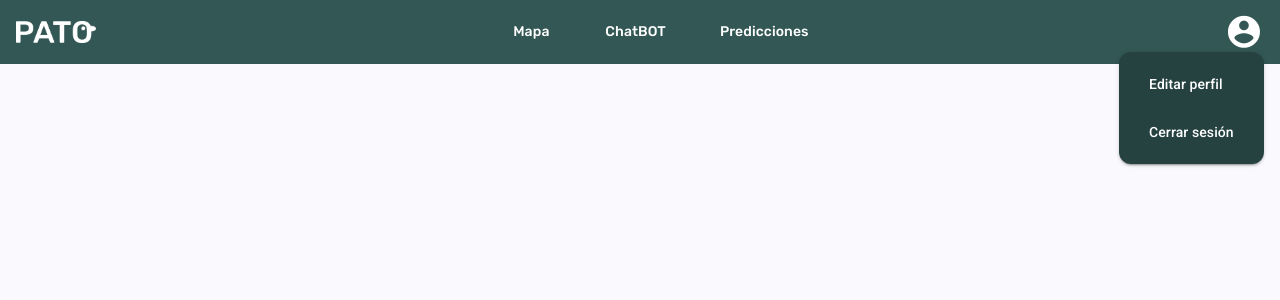
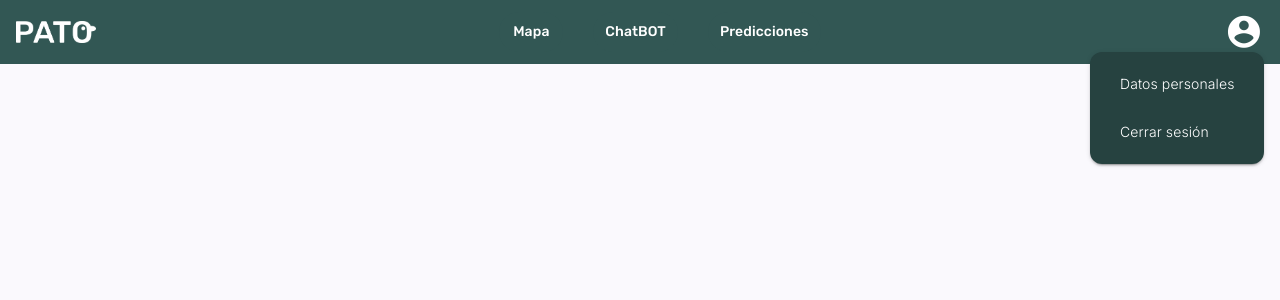
Before and after one commit to CrisDuar/PATO-web-client, an Angular app: page / in a window 1280 px wide. Both pictures are taken after a click on the button 1244 px from the left and 32 px from the top of the page. Shown: the top 300 px of the page. Built offline with nearby package versions, Linux system fonts and the light colour scheme.

Commit message:
feat: Menu update Edit profile

```diff
--- a/package.json
+++ b/package.json
@@ -21,8 +21,8 @@
     "@angular/platform-browser": "^22.1.0",
     "@angular/platform-server": "^22.1.0",
     "@angular/router": "^22.1.0",
-    "@angular/ssr": "^22.1.3",
-    "express": "^5.1.0",
+    "@angular/ssr": "^22.1.4",
+    "express": "^5.2.1",
     "rxjs": "~7.8.0",
     "tslib": "^2.3.0"
   },
--- /dev/null
+++ b/src/app/components/edit-profile/edit-profile.css
@@ -0,0 +1,20 @@
+.tittle-bar {
+    display: flex;
+    align-items: center;
+    justify-content: space-between;
+    width: 100%;
+    padding: 8px 20px 8px 20px;
+
+    .title {
+        margin: 0;
+        padding: 0;
+        line-height: 1;
+        display: inline-block;
+    }
+
+}
+
+mat-dialog-content {
+    padding-top: 0 !important;
+    margin-top: 0 !important;
+}
--- /dev/null
+++ b/src/app/components/edit-profile/edit-profile.html
@@ -0,0 +1,27 @@
+<div>
+    <div class="tittle-bar">
+        <h2 mat-dialog-title cdkFocusInitial class="tittle">Datos personales</h2>
+        <button mat-icon-button mat-dialog-close aria-label="Cerrar ventana">
+            <mat-icon >close</mat-icon>
+        </button>
+    </div>
+    <mat-dialog-content>
+        <mat-action-list class="list-edit-profile">
+            <button mat-list-item>
+                <mat-icon matListItemIcon>assignment_ind</mat-icon>
+                <div matListItemTitle class="item-title">Nombre</div>
+                <div matListItemLine class="item-value">Daryl Dixon</div>
+            </button>
+            <button mat-list-item>
+                <mat-icon matListItemIcon>email</mat-icon>
+                <div matListItemTitle class="item-title">Correo</div>
+                <div matListItemLine class="item-value">ilovetheouls@gmail.com</div>
+            </button>
+            <button mat-list-item>
+                <mat-icon matListItemIcon>vpn_key</mat-icon>
+                <div matListItemTitle class="item-title">Contraseña</div>
+                <div matListItemLine class="item-value">********</div>
+            </button>
+        </mat-action-list>
+    </mat-dialog-content>
+</div>
--- /dev/null
+++ b/src/app/components/edit-profile/edit-profile.ts
@@ -0,0 +1,41 @@
+import { Component, inject, model, signal } from '@angular/core';
+import { FormsModule } from '@angular/forms';
+import { MatButtonModule } from '@angular/material/button';
+import {MatIconModule} from '@angular/material/icon';
+import {
+  MAT_DIALOG_DATA,
+  MatDialog,
+  MatDialogActions,
+  MatDialogClose,
+  MatDialogContent,
+  MatDialogRef,
+  MatDialogTitle,
+} from '@angular/material/dialog';
+import { MatFormFieldModule } from '@angular/material/form-field';
+import { MatInputModule } from '@angular/material/input';
+import {MatListModule} from '@angular/material/list';
+
+@Component({
+  selector: 'app-edit-profile',
+  imports: [
+    MatFormFieldModule,
+    MatInputModule,
+    FormsModule,
+    MatButtonModule,
+    MatDialogTitle,
+    MatDialogContent,
+    MatDialogClose,
+    MatListModule,
+    MatIconModule
+  ],
+  templateUrl: './edit-profile.html',
+  styleUrl: './edit-profile.css',
+})
+
+export class EditProfile {
+  readonly dialogRef = inject(MatDialogRef<EditProfile>);
+
+  onNoClick(): void {
+    this.dialogRef.close();
+  }
+}
--- a/src/app/components/navbar/navbar.html
+++ b/src/app/components/navbar/navbar.html
@@ -17,12 +17,12 @@
 
     <button matIconButton [matMenuTriggerFor]="menu">
         <div class="account-icon">
-            <mat-icon aria-label="Account icon" fontIcon="account_circle"></mat-icon>
+            <mat-icon class="navbar-icon" aria-label="Account icon" fontIcon="account_circle"></mat-icon>
         </div>
     </button>
 
     <mat-menu #menu="matMenu">
-        <button mat-menu-item>Editar perfil</button>
+        <button mat-menu-item (click)="openEditProfile()">Datos personales</button>
         <button mat-menu-item>Cerrar sesión</button>
     </mat-menu>
 
--- a/src/app/components/navbar/navbar.ts
+++ b/src/app/components/navbar/navbar.ts
@@ -1,15 +1,30 @@
-import { Component } from '@angular/core';
+import { Component, inject, signal, model } from '@angular/core';
 import {MatButtonModule} from '@angular/material/button';
 import {MatToolbarModule} from '@angular/material/toolbar';
 import {MatIconModule} from '@angular/material/icon';
 import { RouterLink} from "@angular/router";
 import { RouterModule } from '@angular/router';
 import {MatMenuModule} from '@angular/material/menu';
+import { EditProfile } from '../edit-profile/edit-profile';
+import { MatDialog } from '@angular/material/dialog';
 
 @Component({
   selector: 'app-navbar',
-  imports: [MatButtonModule, MatToolbarModule, MatIconModule, RouterLink, RouterModule, MatMenuModule],
+  imports: [MatButtonModule, MatToolbarModule, MatIconModule, RouterLink, RouterModule, MatMenuModule, EditProfile],
   templateUrl: './navbar.html',
   styleUrl: './navbar.css',
 })
-export class Navbar {}
+export class Navbar {
+  readonly animal = signal(' ');
+  readonly name = model(' ');
+  readonly editProfile = inject(MatDialog);
+
+  // Abrir el modal de editar perfil
+  openEditProfile(): void {
+    const dialogRef = this.editProfile.open(EditProfile, {
+      width: '420px',
+      data: {name: this.name(), animal: this.animal()},
+  });
+
+  }
+}
--- a/src/material-theme.scss
+++ b/src/material-theme.scss
@@ -13,7 +13,7 @@ html {
         primary: mat.$azure-palette,
         tertiary: mat.$blue-palette,
       ),
-      typography: Roboto,
+      typography: Inter,
       density: 0,
     )
   );
@@ -43,18 +43,43 @@ body {
 
   ));
 
-  @include mat.icon-overrides((
-    color: white,
-  ));
-
   @include mat.menu-overrides((
     container-shape: 12px,
     item-leading-spacing: 30px,
     item-trailing-spacing: 30px,
     container-color: #264240,
     item-hover-state-layer-color: #4b7272,
-    item-label-text-font: 'Inter Light 300',
+    item-label-text-weight: 300,
     item-label-text-color: white
   ));
 
+  @include mat.form-field-overrides((
+    outlined-focus-outline-color: #68c2c5,
+    outlined-container-shape: 14px
+
+  ));
+
 }
+
+.navbar-icon{
+  @include mat.icon-overrides((
+    color: white,
+  ));
+}
+
+.edit-profile-icon{
+  @include mat.icon-overrides((
+    color: rgb(53, 187, 192),
+  ));
+}
+
+.list-edit-profile{
+  display: flex !important;
+  flex-direction: column;
+  gap: 12px;
+
+  @include mat.list-overrides((
+    list-item-container-shape: 15px
+  ));
+
+}
```
Also changed, not shown: 2 other files (tests, documents, lock files or other folders).
